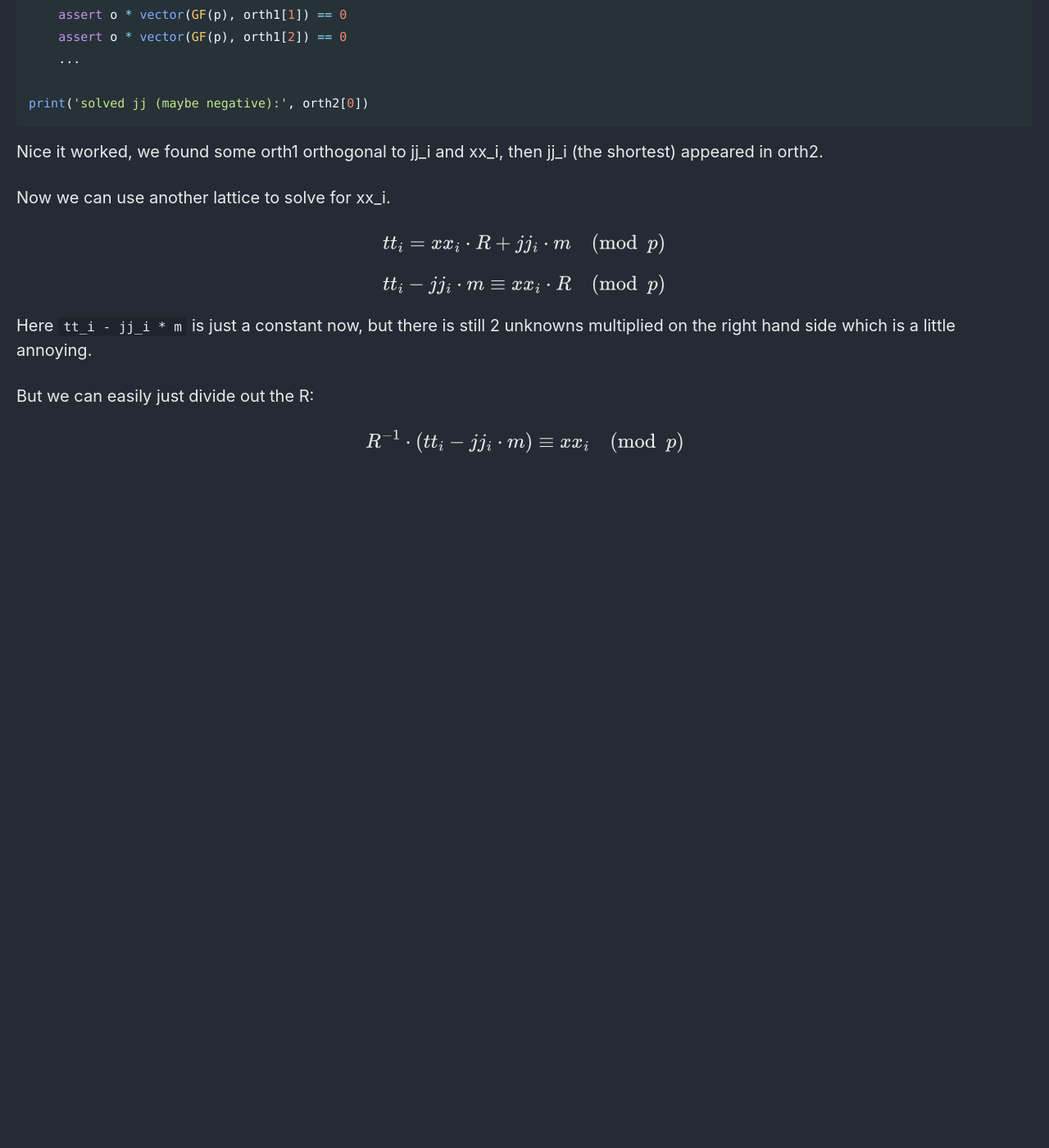
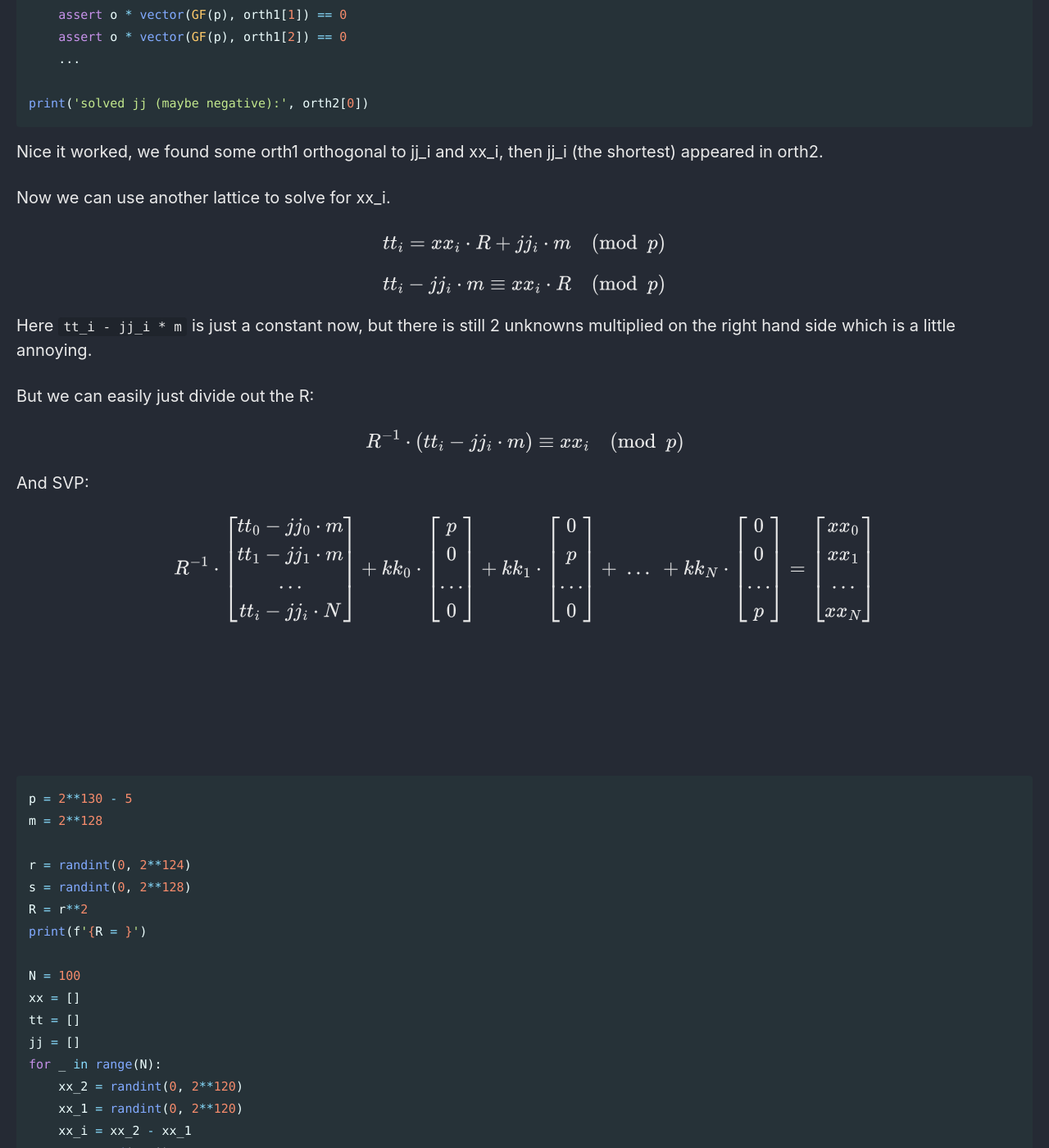
Before and after one commit to Connor-McCartney/Connor-McCartney.github.io, a Jekyll site: the page built from _pages/cryptography/other/Nostalgic-SECCONCTF14.md, in a window 1280 px wide and 1400 px high, scrolled down 10644 px. Shown: the whole window at 82% size. Built offline with Jekyll 4.4.1, drawn with Linux system fonts in a browser that asks for light colours; cached includes are drawn as plain includes; before the commit the page ends 11248 px from its top, so only the background shows below that; some of the changed text lies outside the part shown.

Commit message:
Update Nostalgic-SECCONCTF14.md

````diff
--- a/_pages/cryptography/other/Nostalgic-SECCONCTF14.md
+++ b/_pages/cryptography/other/Nostalgic-SECCONCTF14.md
@@ -458,3 +458,70 @@ Here `tt_i - jj_i * m` is just a constant now, but there is still 2 unknowns mul
 But we can easily just divide out the R:
 
 $$R^{-1} \cdot (tt_i - jj_i \cdot m) \equiv xx_i \pmod p$$
+
+
+And SVP:
+
+
+$$R^{-1} \cdot \begin{bmatrix} tt_0 - jj_0 \cdot m \\ tt_1 - jj_1 \cdot m \\ ... \\ tt_i - jj_i \cdot N \end{bmatrix}
++ kk_0 \cdot \begin{bmatrix} p \\ 0 \\ ... \\ 0 \end{bmatrix}
++ kk_1 \cdot \begin{bmatrix} 0 \\ p \\ ... \\ 0 \end{bmatrix}
++ \ ... \
++ kk_N \cdot \begin{bmatrix} 0 \\ 0 \\ ... \\ p \end{bmatrix}
+= \begin{bmatrix}   xx_0 \\   xx_1 \\ ... \\ xx_N   \end{bmatrix}$$
+
+
+
+<br>
+
+<br>
+
+
+<br>
+
+
+```py
+p = 2**130 - 5
+m = 2**128
+
+r = randint(0, 2**124)
+s = randint(0, 2**128)
+R = r**2
+print(f'{R = }')
+
+N = 100
+xx = []
+tt = []
+jj = []
+for _ in range(N):
+    xx_2 = randint(0, 2**120)
+    xx_1 = randint(0, 2**120)
+    xx_i = xx_2 - xx_1
+    xx.append(xx_i)
+
+    tt_2 = ((xx_2*R) % p) % m
+    tt_1 = ((xx_1*R) % p) % m
+    tt_i = tt_2 - tt_1
+    tt.append(tt_i)
+
+    jj_2 = (tt_2 - ((xx_2*R) % p)) // m
+    jj_1 = (tt_1 - ((xx_1*R) % p)) // m
+    jj_i = jj_2 - jj_1
+    jj.append(jj_i)
+
+
+print(f'{xx = }')
+jj_vec = vector(GF(p), jj)
+tt_vec = vector(GF(p), tt)
+
+
+# pow(R, -1, p) * (tt_i - jj_i*M) = xx_i (mod p)
+assert pow(R, -1, p) * (tt_vec - jj_vec*m) == vector(GF(p), xx)
+M = Matrix(ZZ, tt_vec - jj_vec*m).T.augment(diagonal_matrix([p]*N)).T
+print('solved xx (maybe negative)', M.LLL()[1])
+```
+
+
+<br>
+
+<br>
````
